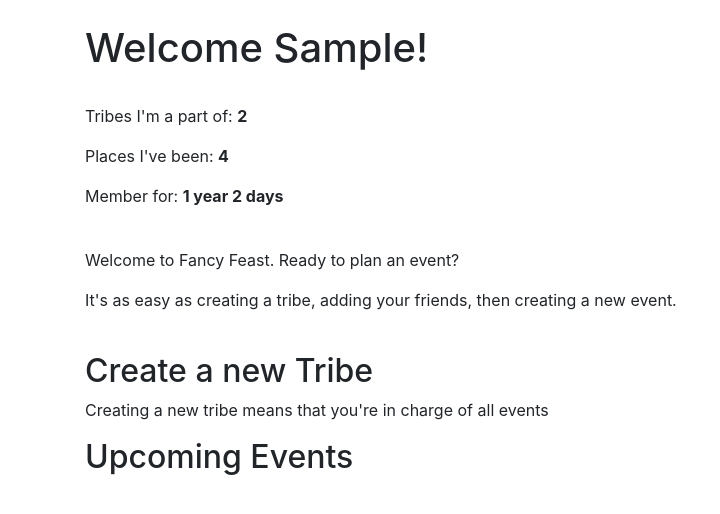
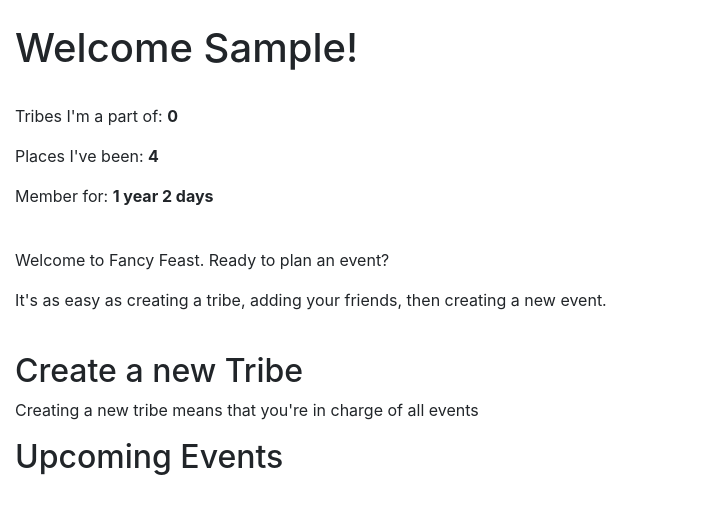
Before and after one commit to leon-lei/fancyfeast, a Django app: page /accounts/profile/ in a window 1280 px wide. Shown: the part 108-622 px from the top of the page, without its empty margins (0-720 px from the left). Run offline with Django 3.2, Linux system fonts and the light colour scheme; the visitor is signed in with stand-in values (Sample User, id 1); data that the repository does not hold is empty; some libraries are stand-ins or nearby versions.

Commit message:
Enhacenemt: Change to profile container

```diff
--- a/accounts/templates/accounts/profile.html
+++ b/accounts/templates/accounts/profile.html
@@ -2,13 +2,13 @@
 {% block title %}My Profile{% endblock %}
 
 {% block body %}
-<div class="container">
+<div class="container-fluid">
     <h1>Welcome {{ user.first_name }}!</h1>
     <br>
     {% if user.userprofile.image %}
         <img src="{{ user.userprofile.image.url }}" width="240">
     {% endif %}
-    <p>Tribes I'm a part of: <b>2</b> </p>
+    <p>Tribes I'm a part of: <b>{{ user.userprofile.tribe.count }}</b> </p>
     <p>Places I've been: <b>4</b> </p>
     <p>Member for: <b>1 year 2 days</b> </p>
     <br>
```
